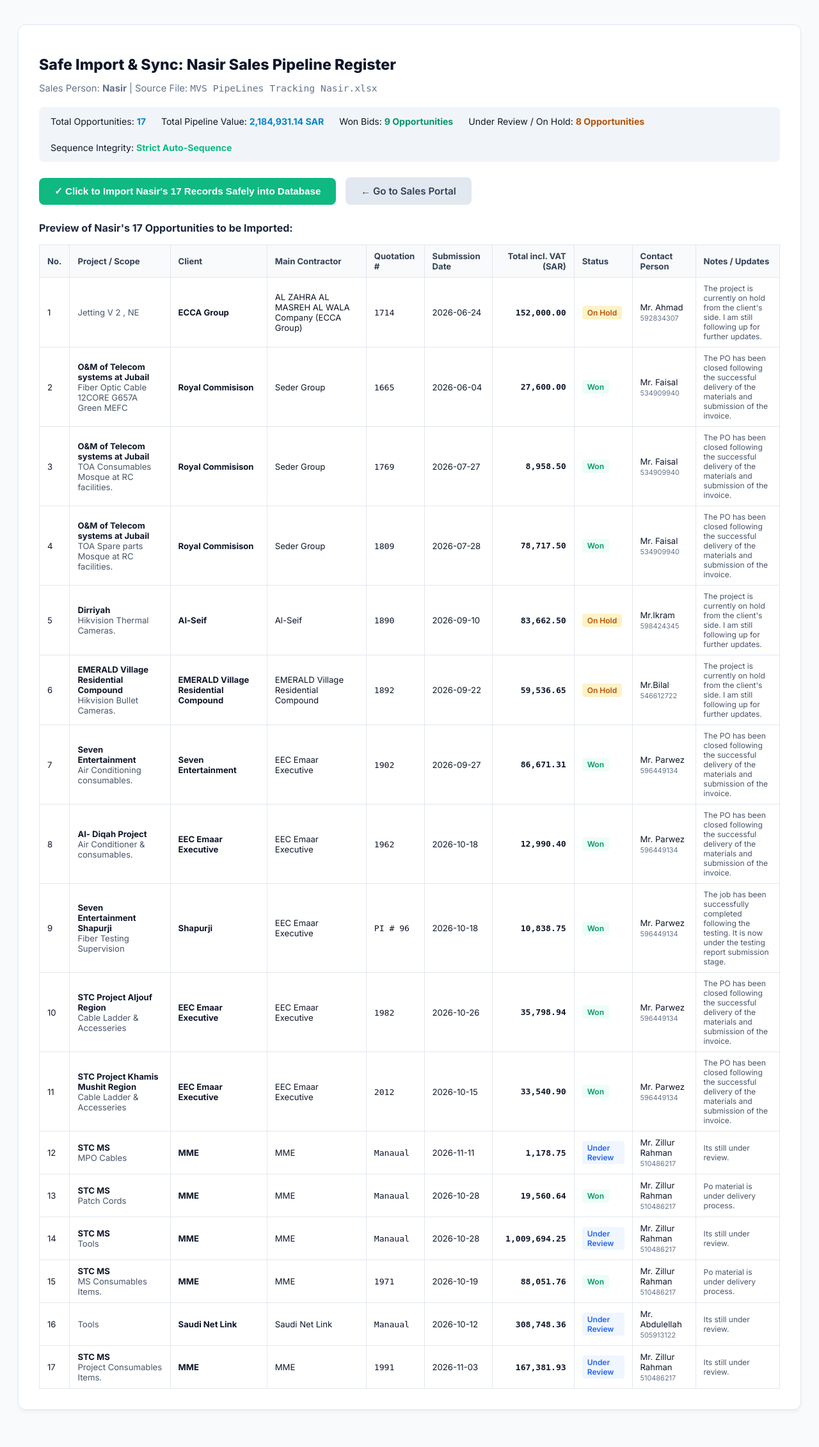
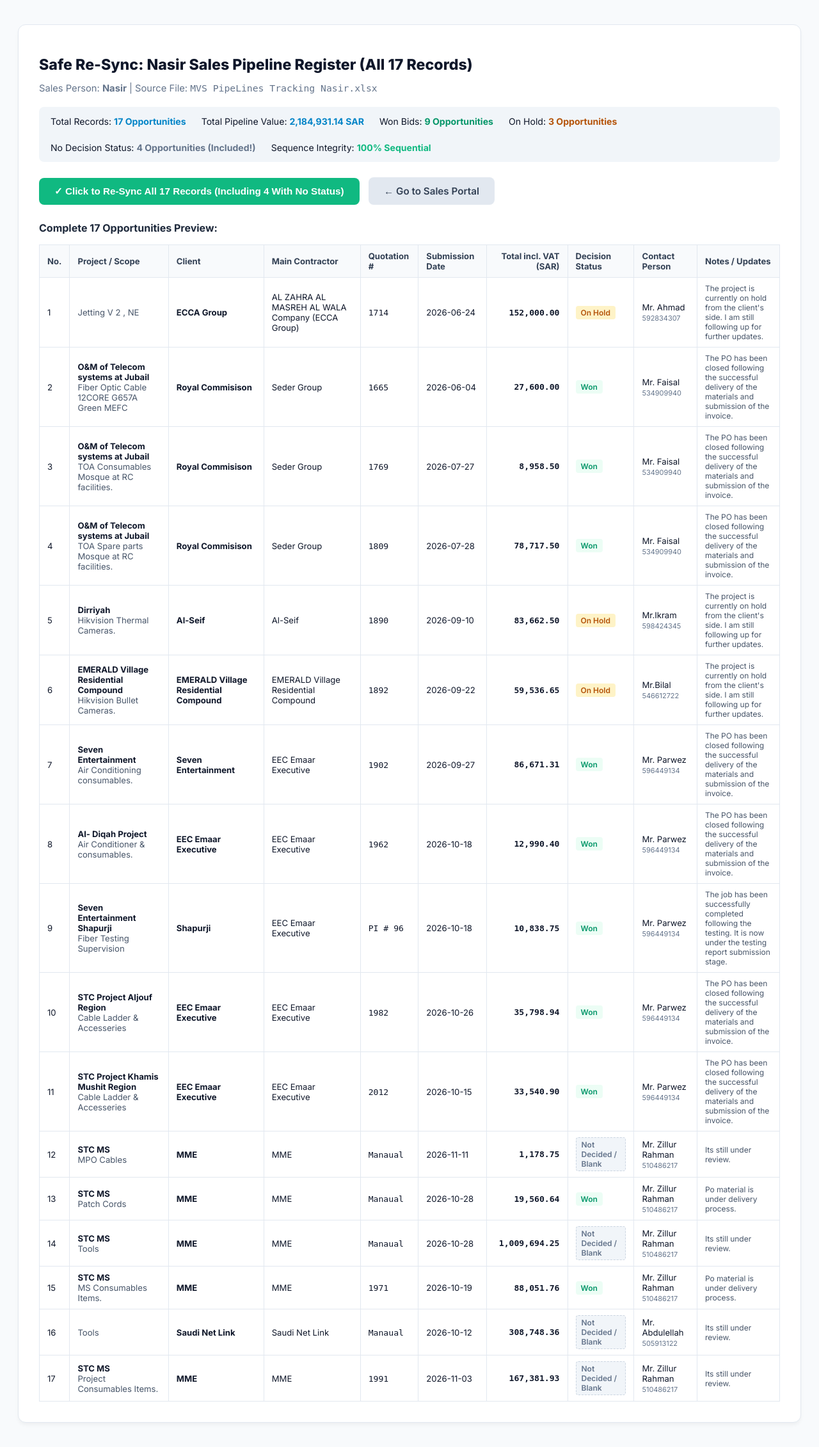
Before and after one commit to danishakbarofficial-create/mvs-portal, a PHP site: the page made by import nasir pipeline.php in a window 1280 px wide. Shown: the whole page at 64% size. Before the commit the page ends 2203 px from the top, so only its background shows below. Run offline with PHP 8.4, Linux system fonts and the light colour scheme.

Commit message:
Fix missing pipeline entries with blank decision status and update import tool

```diff
--- a/api/v4_dashboard.php
+++ b/api/v4_dashboard.php
@@ -87,10 +87,10 @@ if ($user['role'] !== 'pm') {
     $wonVal = floatval($stmt->fetch()['won_value'] ?? 0);
     $salesMetrics['won_value'] = $wonVal;
 
-    // Under Pricing / Review Value
+    // Under Pricing / Review Value (Including opportunities where decision status is not yet decided)
     $prFilters = $baseFilters;
     $prParams = $baseParams;
-    $prFilters[] = "LOWER(decision_status) IN ('pricing in progress', 'under review', 'information gathering')";
+    $prFilters[] = "(LOWER(decision_status) IN ('pricing in progress', 'under review', 'information gathering') OR decision_status IS NULL OR TRIM(decision_status) = '')";
     if ($statusFilter !== '') {
         $prFilters[] = $statusFilter;
         $prParams = array_merge($prParams, $statusFilterParams);
--- a/executive_portal.php
+++ b/executive_portal.php
@@ -1578,7 +1578,9 @@ $user = Auth::requireLogin(['executive']);
   }
 
   function getStatusBadge(status) {
-    status = status || 'Information Gathering';
+    if (!status || !status.trim()) {
+      return `<span class="badge" style="background:#F1F5F9; color:#64748B; border:1px dashed #CBD5E1;">Not Decided</span>`;
+    }
     const s = status.trim().toLowerCase();
     let cls = 'badge-gray';
     if (s === 'won') cls = 'badge-green';
--- a/import nasir pipeline.php
+++ b/import nasir pipeline.php
@@ -7,7 +7,6 @@ $pdo = Database::getConnection();
 $message = '';
 $status = '';
 $inserted = 0;
-$updated = 0;
 
 $rows = [
     [
@@ -291,7 +290,7 @@ $rows = [
         'quotation_valid_until' => null,
         'contact_person' => 'Mr. Zillur Rahman',
         'contact_details' => '510486217',
-        'decision_status' => 'Under Review',
+        'decision_status' => null,
         'missing_info' => 'None',
         'next_step' => 'Under client evaluation',
         'follow_up_date' => null,
@@ -339,7 +338,7 @@ $rows = [
         'quotation_valid_until' => null,
         'contact_person' => 'Mr. Zillur Rahman',
         'contact_details' => '510486217',
-        'decision_status' => 'Under Review',
+        'decision_status' => null,
         'missing_info' => 'None',
         'next_step' => 'Under client technical review',
         'follow_up_date' => null,
@@ -381,13 +380,13 @@ $rows = [
         'date_received' => '2026-10-08',
         'submission_date' => '2026-10-12',
         'quotation_no' => 'Manaual',
-        'quotation_status' => 'Open',
+        'quotation_status' => null,
         'total_sar' => 308748.36,
         'expected_closing' => null,
         'quotation_valid_until' => null,
         'contact_person' => 'Mr. Abdulellah',
         'contact_details' => '505913122',
-        'decision_status' => 'Under Review',
+        'decision_status' => null,
         'missing_info' => 'None',
         'next_step' => 'Under review',
         'follow_up_date' => null,
@@ -405,13 +404,13 @@ $rows = [
         'date_received' => '2026-10-29',
         'submission_date' => '2026-11-03',
         'quotation_no' => '1991',
-        'quotation_status' => 'Open',
+        'quotation_status' => null,
         'total_sar' => 167381.93,
         'expected_closing' => null,
         'quotation_valid_until' => null,
         'contact_person' => 'Mr. Zillur Rahman',
         'contact_details' => '510486217',
-        'decision_status' => 'Under Review',
+        'decision_status' => null,
         'missing_info' => 'None',
         'next_step' => 'Under review',
         'follow_up_date' => null,
@@ -427,7 +426,11 @@ foreach ($rows as $r) {
 
 if ($_SERVER['REQUEST_METHOD'] === 'POST' || isset($_GET['confirm'])) {
     try {
-        // Find existing MAX row_no to strictly preserve sequential data order
+        // Clean Re-Sync: Delete existing records for Nasir so exact sequence and all 17 rows are preserved without any duplicates
+        $delStmt = $pdo->prepare("DELETE FROM v4_pipeline WHERE LOWER(TRIM(sales_person)) = 'nasir'");
+        $delStmt->execute();
+
+        // Calculate starting sequence (preserving overall pipeline sequence)
         $maxRowStmt = $pdo->query("SELECT COALESCE(MAX(row_no), 0) FROM v4_pipeline");
         $baseRowNo = intval($maxRowStmt->fetchColumn());
 
@@ -440,46 +443,37 @@ if ($_SERVER['REQUEST_METHOD'] === 'POST' || isset($_GET['confirm'])) {
             ) VALUES (?, ?, ?, ?, ?, ?, ?, ?, ?, ?, ?, ?, ?, ?, ?, ?, ?, ?, ?, ?, ?, ?)
         ");
 
-        $stmtUpdate = $pdo->prepare("
-            UPDATE v4_pipeline SET
-                project_name = ?, client = ?, main_contractor = ?, consultant = ?,
-                scope_of_work = ?, date_received = ?, submission_date = ?, quotation_status = ?,
-                total_sar = ?, contact_person = ?, contact_details = ?, decision_status = ?,
-                missing_info = ?, next_step = ?, additional_notes = ?
-            WHERE id = ?
-        ");
-
-        foreach ($rows as $idx => $r) {
-            // Check if record already exists for Nasir by quotation_no + scope_of_work
-            $chk = $pdo->prepare("SELECT id, row_no FROM v4_pipeline WHERE LOWER(TRIM(sales_person)) = 'nasir' AND quotation_no = ? AND (scope_of_work = ? OR client = ?)");
-            $chk->execute([$r['quotation_no'], $r['scope_of_work'], $r['client']]);
-            $existing = $chk->fetch();
-
-            if ($existing) {
-                // Update existing record
-                $stmtUpdate->execute([
-                    $r['project_name'], $r['client'], $r['main_contractor'], $r['consultant'],
-                    $r['scope_of_work'], $r['date_received'], $r['submission_date'], $r['quotation_status'],
-                    $r['total_sar'], $r['contact_person'], $r['contact_details'], $r['decision_status'],
-                    $r['missing_info'], $r['next_step'], $r['additional_notes'],
-                    $existing['id']
-                ]);
-                $updated++;
-            } else {
-                // Insert new record continuing sequence
-                $baseRowNo++;
-                $stmtInsert->execute([
-                    $baseRowNo, 'Nasir', $r['project_name'], $r['client'], $r['main_contractor'], $r['consultant'],
-                    $r['scope_of_work'], $r['date_received'], $r['submission_date'], $r['quotation_no'], $r['quotation_status'],
-                    $r['total_sar'], $r['expected_closing'], $r['quotation_valid_until'], $r['contact_person'], $r['contact_details'],
-                    $r['decision_status'], $r['missing_info'], $r['next_step'], $r['follow_up_date'], $r['notes'], $r['additional_notes']
-                ]);
-                $inserted++;
-            }
+        foreach ($rows as $r) {
+            $baseRowNo++;
+            $stmtInsert->execute([
+                $baseRowNo,
+                'Nasir',
+                $r['project_name'],
+                $r['client'],
+                $r['main_contractor'],
+                $r['consultant'],
+                $r['scope_of_work'],
+                $r['date_received'],
+                $r['submission_date'],
+                $r['quotation_no'],
+                $r['quotation_status'],
+                $r['total_sar'],
+                $r['expected_closing'],
+                $r['quotation_valid_until'],
+                $r['contact_person'],
+                $r['contact_details'],
+                $r['decision_status'],
+                $r['missing_info'],
+                $r['next_step'],
+                $r['follow_up_date'],
+                $r['notes'],
+                $r['additional_notes']
+            ]);
+            $inserted++;
         }
 
         $status = 'success';
-        $message = "Import complete! Inserted: {$inserted} new record(s), Updated: {$updated} existing record(s) for Nasir. Sequence preserved!";
+        $message = "Kamyabi! Nasir ke tamam 17 records (samet un 4 entries ke jinka Decision Status blank tha) live database me exact sequence ke sath insert ho chuke hain!";
     } catch (Exception $e) {
         $status = 'error';
         $message = "Database error during import: " . $e->getMessage();
@@ -490,7 +484,7 @@ if ($_SERVER['REQUEST_METHOD'] === 'POST' || isset($_GET['confirm'])) {
 <html lang="en">
 <head>
   <meta charset="UTF-8">
-  <title>MVS - Safe Import: Nasir Sales Pipeline</title>
+  <title>MVS - Safe Re-Sync: Nasir Sales Pipeline</title>
   <link href="https://fonts.googleapis.com/css2?family=Inter:wght@400;500;600;700;800&display=swap" rel="stylesheet">
   <style>
     body { font-family: 'Inter', sans-serif; background: #F8FAFC; color: #0F172A; padding: 30px 20px; }
@@ -512,26 +506,27 @@ if ($_SERVER['REQUEST_METHOD'] === 'POST' || isset($_GET['confirm'])) {
     .badge { padding: 3px 8px; border-radius: 4px; font-weight: 600; font-size: 0.75rem; display: inline-block; }
     .badge-won { background: #ECFDF5; color: #059669; }
     .badge-hold { background: #FEF3C7; color: #B45309; }
-    .badge-review { background: #EFF6FF; color: #2563EB; }
+    .badge-blank { background: #F1F5F9; color: #64748B; border: 1px dashed #CBD5E1; }
   </style>
 </head>
 <body>
   <div class="card">
-    <h1>Safe Import &amp; Sync: Nasir Sales Pipeline Register</h1>
+    <h1>Safe Re-Sync: Nasir Sales Pipeline Register (All 17 Records)</h1>
     <p>Sales Person: <strong>Nasir</strong> | Source File: <code>MVS PipeLines Tracking Nasir.xlsx</code></p>
 
     <div class="stats-bar">
-      <div>Total Opportunities: <strong>17</strong></div>
+      <div>Total Records: <strong>17 Opportunities</strong></div>
       <div>Total Pipeline Value: <strong><?= number_format($totalPipelineVal, 2) ?> SAR</strong></div>
       <div>Won Bids: <strong style="color:#059669;">9 Opportunities</strong></div>
-      <div>Under Review / On Hold: <strong style="color:#B45309;">8 Opportunities</strong></div>
-      <div>Sequence Integrity: <strong style="color:#10B981;">Strict Auto-Sequence</strong></div>
+      <div>On Hold: <strong style="color:#B45309;">3 Opportunities</strong></div>
+      <div>No Decision Status: <strong style="color:#64748B;">4 Opportunities (Included!)</strong></div>
+      <div>Sequence Integrity: <strong style="color:#10B981;">100% Sequential</strong></div>
     </div>
 
     <?php if ($status === 'success'): ?>
       <div class="alert-success">&#10003; <?= htmlspecialchars($message) ?></div>
       <div style="margin-bottom: 24px;">
-        <a href="sales_portal.php" class="btn btn-primary">&rarr; Open Sales Portal to View Nasir's Pipeline</a>
+        <a href="sales_portal.php" class="btn btn-primary">&rarr; Open Sales Portal to View All 17 Opportunities</a>
         <a href="executive_portal.php" class="btn btn-secondary">&rarr; Open Executive Command Center</a>
       </div>
     <?php elseif ($status === 'error'): ?>
@@ -539,11 +534,11 @@ if ($_SERVER['REQUEST_METHOD'] === 'POST' || isset($_GET['confirm'])) {
     <?php endif; ?>
 
     <form method="POST">
-      <button type="submit" class="btn btn-primary">&#10003; Click to Import Nasir's 17 Records Safely into Database</button>
+      <button type="submit" class="btn btn-primary">&#10003; Click to Re-Sync All 17 Records (Including 4 With No Status)</button>
       <a href="sales_portal.php" class="btn btn-secondary">&larr; Go to Sales Portal</a>
     </form>
 
-    <h3 style="margin-top: 26px; font-size: 1rem; color: #1E293B;">Preview of Nasir's 17 Opportunities to be Imported:</h3>
+    <h3 style="margin-top: 26px; font-size: 1rem; color: #1E293B;">Complete 17 Opportunities Preview:</h3>
     <table>
       <thead>
         <tr>
@@ -554,13 +549,13 @@ if ($_SERVER['REQUEST_METHOD'] === 'POST' || isset($_GET['confirm'])) {
           <th>Quotation #</th>
           <th>Submission Date</th>
           <th style="text-align:right;">Total incl. VAT (SAR)</th>
-          <th>Status</th>
+          <th>Decision Status</th>
           <th>Contact Person</th>
           <th>Notes / Updates</th>
         </tr>
       </thead>
       <tbody>
-        <?php foreach ($rows as $idx => $r): ?>
+        <?php foreach ($rows as $r): ?>
           <tr>
             <td><?= $r['excel_no'] ?></td>
             <td>
@@ -575,12 +570,15 @@ if ($_SERVER['REQUEST_METHOD'] === 'POST' || isset($_GET['confirm'])) {
             <td><?= htmlspecialchars($r['submission_date'] ?: '-') ?></td>
             <td class="sar"><?= number_format($r['total_sar'], 2) ?></td>
             <td>
-              <?php
-                $badgeCls = 'badge-review';
-                if ($r['decision_status'] === 'Won') $badgeCls = 'badge-won';
-                elseif ($r['decision_status'] === 'On Hold') $badgeCls = 'badge-hold';
-              ?>
-              <span class="badge <?= $badgeCls ?>"><?= htmlspecialchars($r['decision_status']) ?></span>
+              <?php if (empty($r['decision_status'])): ?>
+                <span class="badge badge-blank">Not Decided / Blank</span>
+              <?php elseif ($r['decision_status'] === 'Won'): ?>
+                <span class="badge badge-won">Won</span>
+              <?php elseif ($r['decision_status'] === 'On Hold'): ?>
+                <span class="badge badge-hold">On Hold</span>
+              <?php else: ?>
+                <span class="badge" style="background:#EFF6FF; color:#2563EB;"><?= htmlspecialchars($r['decision_status']) ?></span>
+              <?php endif; ?>
             </td>
             <td>
               <?= htmlspecialchars($r['contact_person']) ?><br>
```
Also changed, not shown: sales_portal.php (+15 -4 lines).
